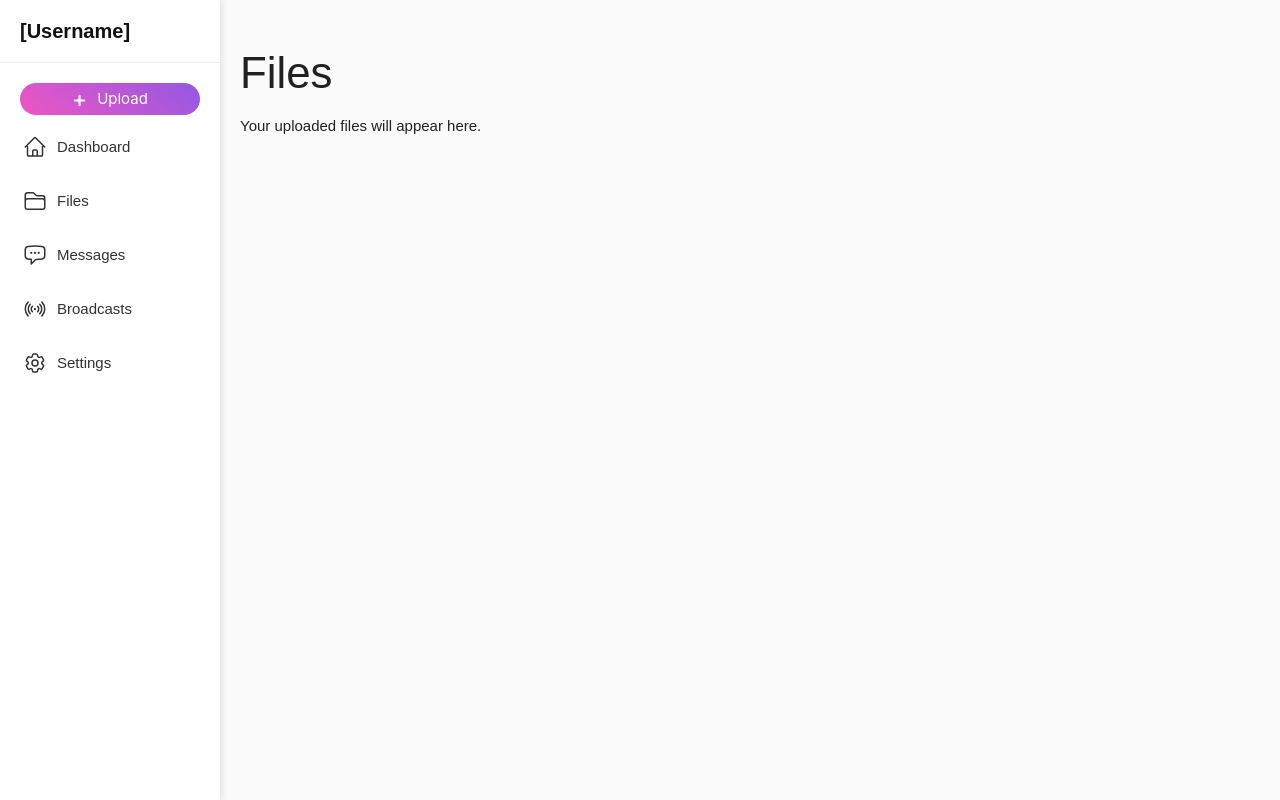
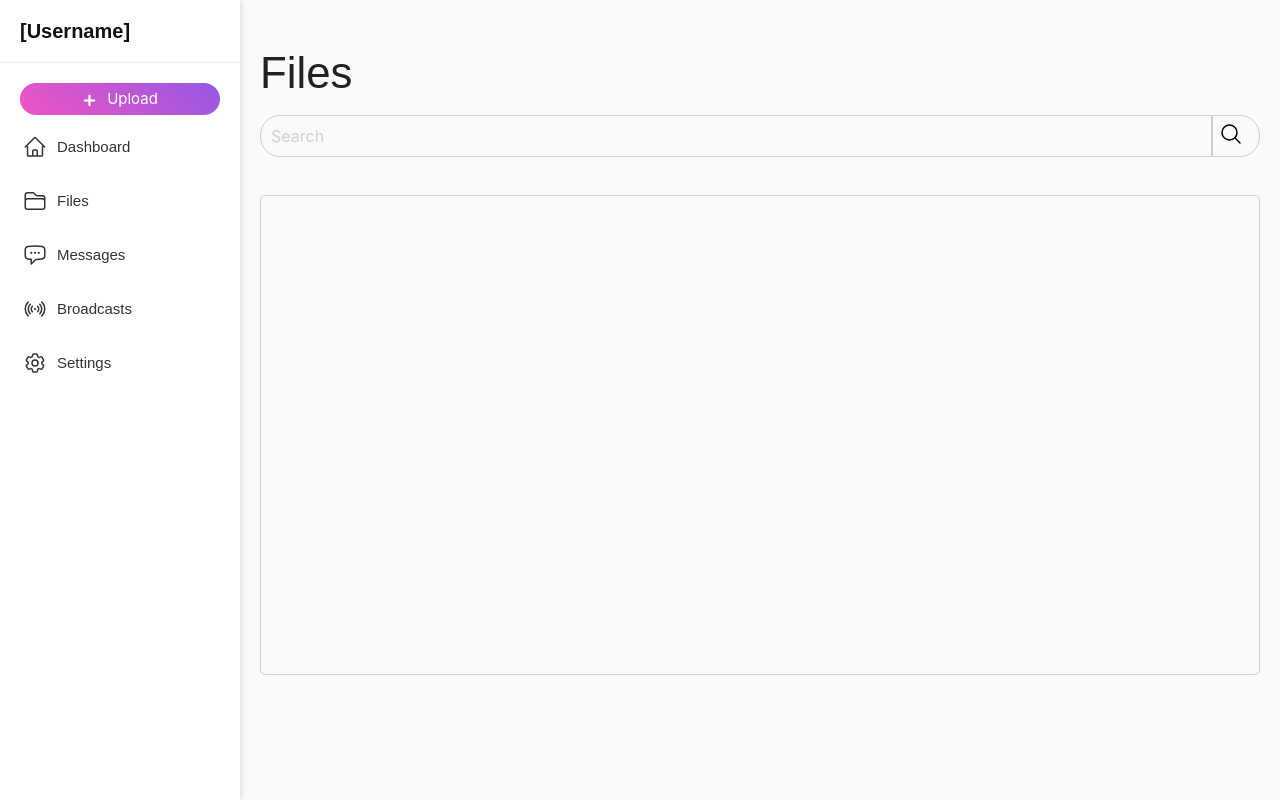
Before and after one commit to Eidmanal/sandik, a plain HTML site: page index.html in a window 1280 px wide. Both pictures are taken after a click on the link "Files". Drawn offline with nearby package versions, Linux system fonts and the light colour scheme.

Commit message:
added file card placeholders

```diff
--- /dev/null
+++ b/css/cards.css
@@ -0,0 +1,68 @@
+#welcome-card {
+    display: flex;
+    text-align: center;
+    align-items: center;
+    justify-content: center;
+    height: 100%;
+}
+
+#welcome-card h5{
+  font-size: 2em;
+  font-weight: bold;
+  background: linear-gradient(90deg, #ff55be, #485aff);
+  background-size: 300%;
+  -webkit-background-clip: text;
+  -webkit-text-fill-color: transparent;
+  animation: moveGradient 8s linear infinite;
+}
+
+@keyframes moveGradient {
+  0% {
+    background-position: 0% 50%;
+  }
+  50% {
+    background-position: 100% 50%;
+  }
+}
+
+#files-list {
+    display: flex;
+    flex-direction: column;
+    gap: 2px;
+    border-radius: 5px;
+}
+
+#file-search-section {
+    display: flex;
+    gap: 0;
+    margin-bottom: 30px;
+}
+
+#file-search-field {
+    border-radius: 20px 0 0 20px;
+    padding-left: 10px;
+    border: 1px solid rgb(206, 206, 206);
+    height: 40px;
+    transition: background-color 0.3s ease;
+}
+
+#file-search-field:hover {
+    background-color: white;
+}
+
+#file-search-btn {
+    border: 1px solid rgb(206, 206, 206);
+    background-color: transparent;
+    border-radius: 0 20px 20px 0;
+    height: 42px;
+    transition: background-color 0.3s ease;
+}
+
+#file-search-btn:hover {
+    background-color: white;
+}
+
+#files-list {
+    border: 1px solid rgb(206, 206, 206);
+    height: 60vh;
+}
--- a/css/styles.css
+++ b/css/styles.css
@@ -6,7 +6,7 @@ body {
 }
 
 .sidebar {
-  width: 220px;
+  width: 240px;
   background: #fff;
   box-shadow: 2px 0 6px rgba(0,0,0,0.1);
   height: 100vh;
@@ -59,7 +59,7 @@ body {
 }
 
 .main-content {
-  margin-left: 220px;
+  margin-left: 240px;
   flex: 1;
   display: flex;
   flex-direction: column;
@@ -134,19 +134,19 @@ body {
     width: 250px;
     height: 35px;
     border: none;
-    background-color: #ffffff70;
+    background-color: #ffffff3b;
     color: rgba(0, 0, 0, 0.705);
     transition: background-color 0.2s ease-in-out;
     backdrop-filter: blur(1px);
 }
 
 #browse-btn:hover {
-    background-color: #e0dde66b;
+    background-color: #fffffff6;
 }
 
 #upload-btn {
   border-radius: 20px;
-  width: 180px;
+  width: 200px;
   height: 32px;
   border: none;
   background: linear-gradient(40deg, #ff55be, #485aff);
--- a/index.html
+++ b/index.html
@@ -8,6 +8,7 @@
     <link href="https://cdnjs.cloudflare.com/ajax/libs/materialize/1.0.0/css/materialize.min.css" rel="stylesheet">
 
     <link rel="stylesheet" href="css/styles.css">
+    <link rel="stylesheet" href="css/cards.css">
     <script src="scripts/dialog.js" defer></script>
     <script src="scripts/transitions.js" defer></script>
     <title>Sandik</title>
@@ -68,6 +69,11 @@
     </div>
 
     <div class="main-content">
+        <div id="welcome-card">
+            <h5>
+                Let's get started
+            </h5>
+        </div>
         <div class="view-card" id="dashboard-view">
             <h3>Dashboard</h3>
             <p>Welcome to your dashboard overview.</p>
@@ -75,7 +81,21 @@
 
         <div class="view-card" id="files-view" style="display:none;">
             <h3>Files</h3>
-            <p>Your uploaded files will appear here.</p>
+
+            <div id="file-search-section">
+                <input type="text" placeholder="Search" id="file-search-field">
+                <button id="file-search-btn">
+                    <svg class="icon" xmlns="http://www.w3.org/2000/svg" fill="none" viewBox="0 0 24 24" stroke-width="1.5"
+                        stroke="currentColor" class="size-6">
+                        <path stroke-linecap="round" stroke-linejoin="round"
+                            d="m21 21-5.197-5.197m0 0A7.5 7.5 0 1 0 5.196 5.196a7.5 7.5 0 0 0 10.607 10.607Z" />
+                    </svg>
+
+                </button>
+            </div>
+            <div id="files-list">
+
+            </div>
         </div>
 
         <div class="view-card" id="messages-view" style="display:none;">
--- a/scripts/transitions.js
+++ b/scripts/transitions.js
@@ -4,15 +4,14 @@ document.querySelectorAll('.menu a').forEach(link => {
 
         const targetId = link.getAttribute('data-target');
 
-        // Hide all cards
         document.querySelectorAll('.view-card').forEach(card => {
             card.style.display = 'none';
             card.classList.remove('fade-in');
         });
 
-        // Show the selected card
         const targetView = document.getElementById(targetId);
         targetView.style.display = 'block';
         targetView.classList.add('fade-in');
+        document.getElementById('welcome-card').style.display = 'none';
     });
 });
```
